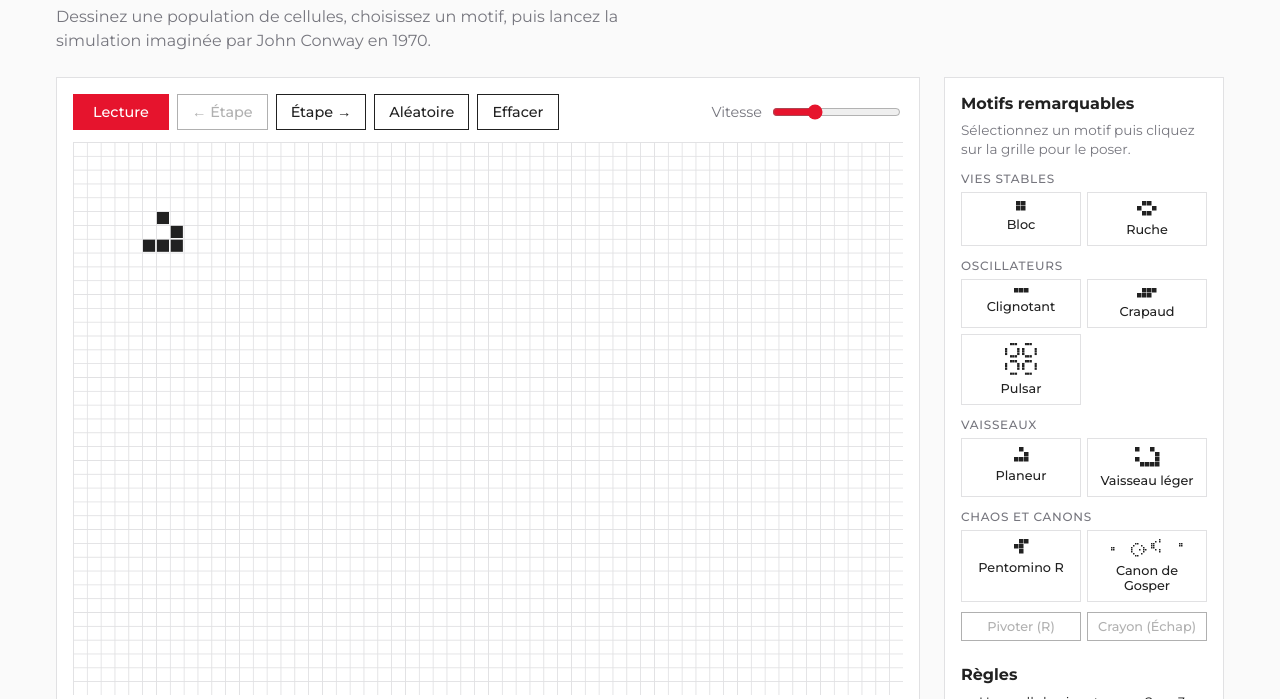
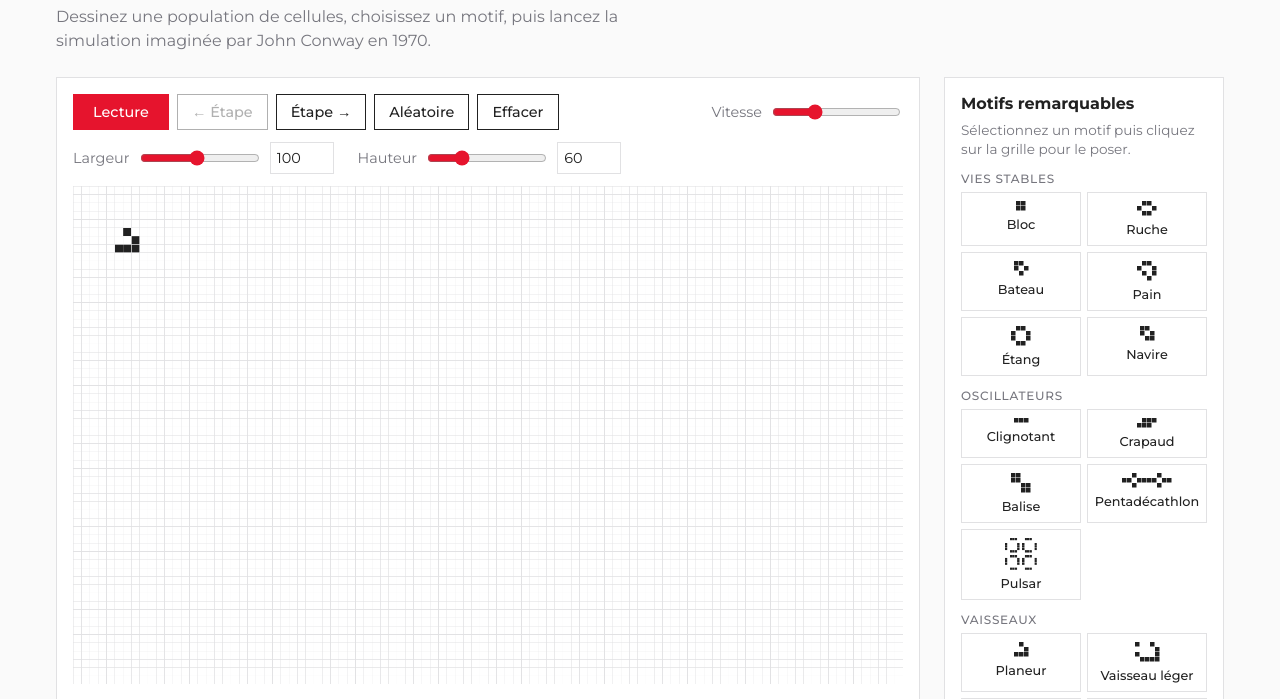
Before and after one commit to samcok/Cours-ScPo, a plain HTML site: page index.html in a window 1280 px wide. Shown: the part 101-800 px from the top of the page. Drawn offline with Linux system fonts and the light colour scheme.

Commit message:
Grille réglable, bords fermés, plus de motifs, Effacer coupe la lecture
Co-Authored-By: Claude Sonnet 5.5 <noreply@anthropic.com>

```diff
--- a/index.html
+++ b/index.html
@@ -27,6 +27,10 @@
           <input id="speed" type="range" min="1" max="30" value="10">
         </label>
       </div>
+      <div class="size">
+        <label>Largeur <input id="w-range" type="range" min="10" max="200" value="100"><input id="w-num" type="number" min="10" max="200" value="100"></label>
+        <label>Hauteur <input id="h-range" type="range" min="10" max="200" value="60"><input id="h-num" type="number" min="10" max="200" value="60"></label>
+      </div>
       <canvas id="canvas" aria-label="Grille du jeu de la vie : cliquez pour dessiner des cellules"></canvas>
       <p class="stats">Génération <strong id="gen">0</strong> · Population <strong id="pop">0</strong></p>
     </section>
--- a/script.js
+++ b/script.js
@@ -1,4 +1,4 @@
-const COLS = 60, ROWS = 40, S = 16; // S = taille d'une cellule en pixels
+let COLS = 100, ROWS = 60, S = 16; // S = taille d'une cellule en pixels (canvas interne)
 const ROUGE = '#E6142D', ENCRE = '#212121', TRAIT = '#E1E1E3';
 
 // Motifs : # = cellule vivante
@@ -6,10 +6,16 @@ const PATTERNS = {
   'Vies stables': {
     'Bloc': ['##', '##'],
     'Ruche': ['.##.', '#..#', '.##.'],
+    'Bateau': ['##.', '#.#', '.#.'],
+    'Pain': ['.##.', '#..#', '.#.#', '..#.'],
+    'Étang': ['.##.', '#..#', '#..#', '.##.'],
+    'Navire': ['##.', '#.#', '.##'],
   },
   'Oscillateurs': {
     'Clignotant': ['###'],
     'Crapaud': ['.###', '###.'],
+    'Balise': ['##..', '##..', '..##', '..##'],
+    'Pentadécathlon': ['..#....#..', '##.####.##', '..#....#..'],
     'Pulsar': [
       '..###...###..', '.............', '#....#.#....#', '#....#.#....#', '#....#.#....#',
       '..###...###..', '.............', '..###...###..', '#....#.#....#', '#....#.#....#',
@@ -18,9 +24,13 @@ const PATTERNS = {
   'Vaisseaux': {
     'Planeur': ['.#.', '..#', '###'],
     'Vaisseau léger': ['#..#.', '....#', '#...#', '.####'],
+    'Vaisseau moyen': ['...#..', '.#...#', '#.....', '#....#', '#####.'],
+    'Vaisseau lourd': ['...##..', '.#....#', '#......', '#.....#', '######.'],
   },
   'Chaos et canons': {
     'Pentomino R': ['.##', '##.', '.#.'],
+    'Diehard': ['......#.', '##......', '.#...###'],
+    'Gland': ['.#.....', '...#...', '##..###'],
     'Canon de Gosper': [
       '........................#...........',
       '......................#.#...........',
@@ -36,8 +46,6 @@ const PATTERNS = {
 
 const canvas = document.getElementById('canvas');
 const ctx = canvas.getContext('2d');
-canvas.width = COLS * S;
-canvas.height = ROWS * S;
 
 let grid = new Uint8Array(COLS * ROWS); // 0 = morte, sinon âge (1 = naissance)
 let running = false, gen = 0, lastStep = 0;
@@ -45,7 +53,8 @@ let pattern = null, hover = null; // pattern = tableau de [dx, dy]
 let painting = null; // état peint pendant un glisser (1 ou 0)
 
 const $ = (id) => document.getElementById(id);
-const idx = (x, y) => ((y + ROWS) % ROWS) * COLS + ((x + COLS) % COLS); // bords qui se rejoignent
+const inside = (x, y) => x >= 0 && x < COLS && y >= 0 && y < ROWS; // hors grille = cellule morte
+const idx = (x, y) => y * COLS + x;
 
 const history = []; // grilles précédentes, 500 au plus
 function back() {
@@ -64,7 +73,7 @@ function step() {
       let n = 0;
       for (let dy = -1; dy <= 1; dy++)
         for (let dx = -1; dx <= 1; dx++)
-          if (dx || dy) n += grid[idx(x + dx, y + dy)] ? 1 : 0;
+          if ((dx || dy) && inside(x + dx, y + dy) && grid[idx(x + dx, y + dy)]) n++;
       const a = grid[y * COLS + x];
       next[y * COLS + x] = a ? (n === 2 || n === 3 ? Math.min(a + 1, 255) : 0) : (n === 3 ? 1 : 0);
     }
@@ -87,10 +96,10 @@ function draw() {
   ctx.fillStyle = ENCRE;
   for (let y = 0; y < ROWS; y++)
     for (let x = 0; x < COLS; x++)
-      if (grid[y * COLS + x]) { pop++; ctx.fillRect(x * S + 1, y * S + 1, S - 2, S - 2); }
+      if (grid[y * COLS + x]) { pop++; ctx.fillRect(x * S + 1, y * S + 1, S - 1, S - 1); }
   ctx.globalAlpha = 0.35;
   ctx.fillStyle = ROUGE;
-  if (pattern && hover) for (const [dx, dy] of pattern) ctx.fillRect(((hover.x + dx + COLS) % COLS) * S + 1, ((hover.y + dy + ROWS) % ROWS) * S + 1, S - 2, S - 2);
+  if (pattern && hover) for (const [dx, dy] of pattern) if (inside(hover.x + dx, hover.y + dy)) ctx.fillRect((hover.x + dx) * S + 1, (hover.y + dy) * S + 1, S - 1, S - 1);
   ctx.globalAlpha = 1;
   $('gen').textContent = gen;
   $('pop').textContent = pop;
@@ -155,25 +164,52 @@ function cellAt(e) {
 }
 canvas.addEventListener('pointerdown', (e) => {
   const c = cellAt(e);
-  if (pattern) { pattern.forEach(([dx, dy]) => grid[idx(c.x + dx, c.y + dy)] = grid[idx(c.x + dx, c.y + dy)] || 1); return; }
+  if (pattern) { pattern.forEach(([dx, dy]) => inside(c.x + dx, c.y + dy) && (grid[idx(c.x + dx, c.y + dy)] ||= 1)); return; }
+  if (!inside(c.x, c.y)) return;
   painting = grid[idx(c.x, c.y)] ? 0 : 1;
   grid[idx(c.x, c.y)] = painting;
   canvas.setPointerCapture(e.pointerId);
 });
 canvas.addEventListener('pointermove', (e) => {
   hover = cellAt(e);
-  if (painting !== null) grid[idx(hover.x, hover.y)] = painting;
+  if (painting !== null && inside(hover.x, hover.y)) grid[idx(hover.x, hover.y)] = painting;
 });
 canvas.addEventListener('pointerup', () => painting = null);
 canvas.addEventListener('pointerleave', () => hover = null);
 
 // ---- Boutons ----
-$('play').onclick = () => { running = !running; $('play').textContent = running ? 'Pause' : 'Lecture'; };
+function setRunning(on) { running = on; $('play').textContent = on ? 'Pause' : 'Lecture'; }
+$('play').onclick = () => setRunning(!running);
 $('step').onclick = step;
 $('back').onclick = back;
 function reset(g) { grid = g; gen = 0; history.length = 0; $('back').disabled = true; }
-$('clear').onclick = () => reset(new Uint8Array(COLS * ROWS));
+$('clear').onclick = () => { setRunning(false); reset(new Uint8Array(COLS * ROWS)); };
 $('random').onclick = () => reset(grid.map(() => Math.random() < 0.25 ? 1 : 0));
+
+// ---- Taille de la grille ----
+function resize(cols, rows) {
+  const old = grid, oc = COLS;
+  const next = new Uint8Array(cols * rows);
+  for (let y = 0; y < Math.min(rows, ROWS); y++)
+    for (let x = 0; x < Math.min(cols, COLS); x++) next[y * cols + x] = old[y * oc + x];
+  COLS = cols; ROWS = rows; grid = next;
+  history.length = 0; $('back').disabled = true; // les anciennes grilles n'ont plus la bonne taille
+  S = Math.max(5, Math.min(16, Math.floor(1600 / COLS)));
+  canvas.width = COLS * S; canvas.height = ROWS * S;
+}
+for (const k of ['w', 'h']) {
+  const range = $(k + '-range'), num = $(k + '-num');
+  const apply = (v) => {
+    v = Math.min(200, Math.max(10, Math.round(+v)));
+    if (!v) return;
+    range.value = v;
+    k === 'w' ? resize(v, ROWS) : resize(COLS, v);
+  };
+  range.oninput = () => { num.value = range.value; apply(range.value); };
+  num.oninput = () => num.value !== '' && apply(num.value);
+  num.onchange = () => { apply(num.value); num.value = range.value; };
+}
+resize(COLS, ROWS);
 
 // Départ : un planeur et un canon pour que la page ne soit pas vide
 cellsOf(PATTERNS['Vaisseaux']['Planeur'], 0).forEach(([x, y]) => grid[idx(x + 5, y + 5)] = 1);
--- a/style.css
+++ b/style.css
@@ -70,6 +70,11 @@ button.primary:hover { background: var(--encre); border-color: var(--encre); }
 .speed { display: flex; align-items: center; gap: 8px; margin-left: auto; font-size: 0.9rem; color: var(--gris); }
 .speed input { accent-color: var(--rouge); }
 
+.size { display: flex; flex-wrap: wrap; gap: 8px 24px; margin-bottom: 12px; }
+.size label { display: flex; align-items: center; gap: 8px; font-size: 0.9rem; color: var(--gris); }
+.size input[type=range] { accent-color: var(--rouge); width: 120px; }
+.size input[type=number] { width: 64px; padding: 6px; font: inherit; font-size: 0.9rem; border: 1px solid var(--trait); color: var(--encre); }
+
 canvas { display: block; width: 100%; cursor: crosshair; touch-action: none; }
 
 .stats { margin: 12px 0 0; font-size: 0.9rem; color: var(--gris); }
```
